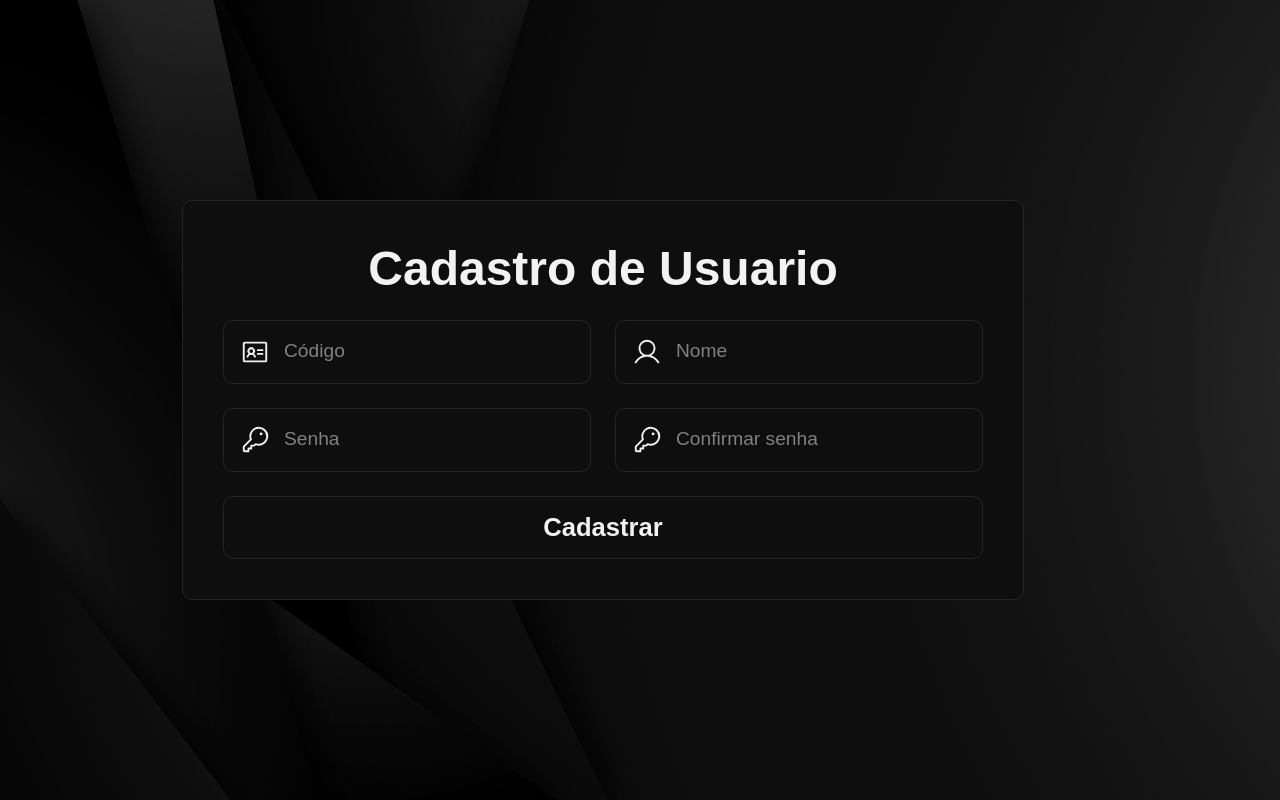
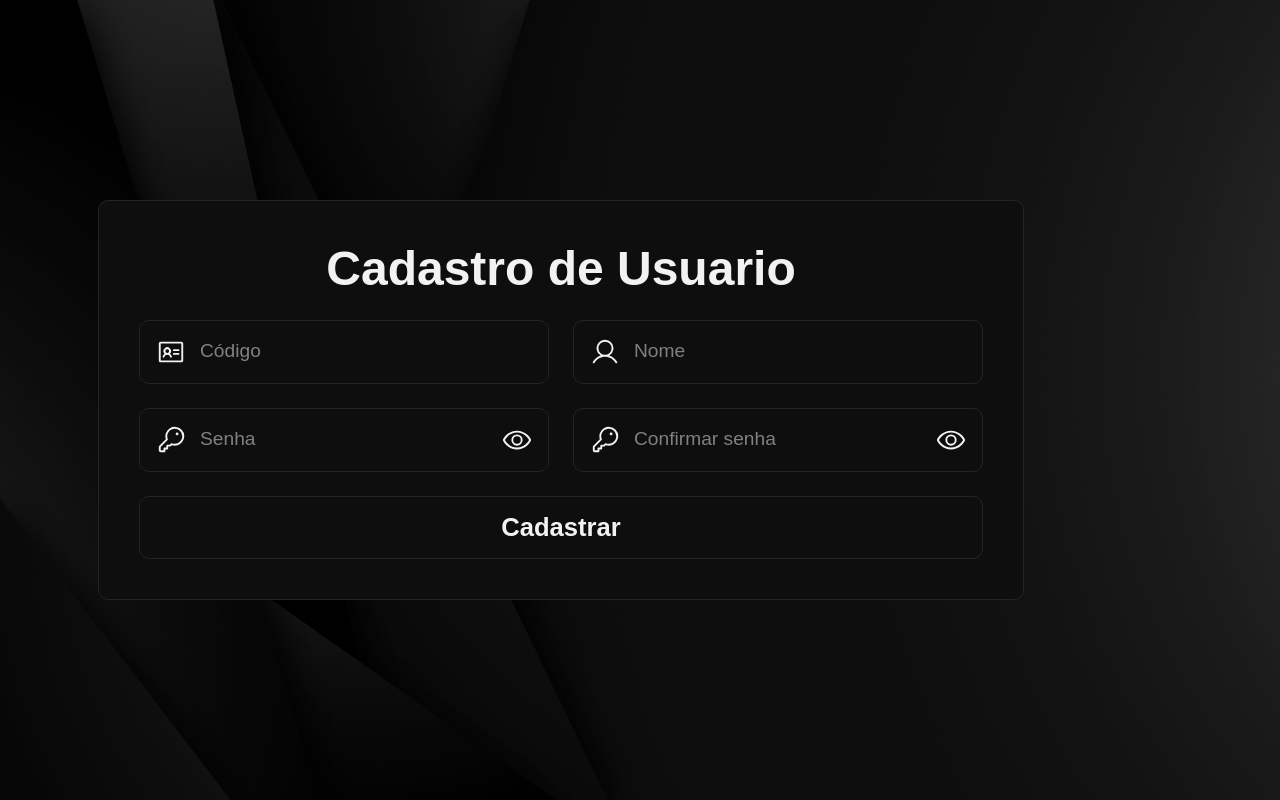
Before and after one commit to gabrieloliveiracrz/auto-control-parts, a React (Vite) app: page /login/signUp in a window 1280 px wide. Built offline with nearby package versions, Linux system fonts and the light colour scheme; a web font is replaced by a local one.

Commit message:
new features

```diff
--- a/src/components/Confirm/Confirm.jsx
+++ b/src/components/Confirm/Confirm.jsx
@@ -4,7 +4,9 @@ import * as s from './style';
 const Confirm = (props) => {
   return (
     <s.Confirm>
-      <button type="submit">{props.message}</button>
+      <button type="submit" disabled={props.disabled}>
+        {props.message}
+      </button>
     </s.Confirm>
   );
 };
--- a/src/components/Confirm/style.jsx
+++ b/src/components/Confirm/style.jsx
@@ -21,4 +21,10 @@ export const Confirm = styled.div`
     background-color: #6e6e6e;
     transition: 300ms;
   }
+
+  & button:disabled {
+    background-color: #6e6e6e;
+    transition: 300ms;
+    cursor: not-allowed;
+  }
 `;
--- a/src/pages/login/SignIn/SignIn.jsx
+++ b/src/pages/login/SignIn/SignIn.jsx
@@ -1,8 +1,8 @@
 import React, { useState } from 'react';
-import { EyeSlash, Eye, Key, User } from '@phosphor-icons/react';
+import { EyeSlash, Eye, Key, User, WarningCircle } from '@phosphor-icons/react';
 import { useNavigate } from 'react-router-dom';
 import Confirm from '../../../components/Confirm/Confirm';
-import * as s from './style';
+import * as s from '../style';
 import api from '../../../services/api';
 
 const SignIn = () => {
@@ -12,6 +12,7 @@ const SignIn = () => {
   const [form, setForm] = useState({});
   const [user, setUser] = useState({});
   const [loggin, setLoggin] = useState(false);
+  const [capsActive, setCapsActive] = useState(false);
 
   const handleLogininputs = (e) => {
     setForm({
@@ -60,6 +61,14 @@ const SignIn = () => {
     }
   };
 
+  const capsLock = (e) => {
+    if (e.getModifierState('CapsLock')) {
+      setCapsActive(true);
+    } else {
+      setCapsActive(false);
+    }
+  };
+
   return (
     <s.SignIn>
       <form method="post" onSubmit={(e) => onSubmit(e)}>
@@ -88,6 +97,7 @@ const SignIn = () => {
               placeholder="Senha"
               required
               onChange={(e) => handleLogininputs(e)}
+              onKeyDown={(e) => capsLock(e)}
             ></s.Input>
             {icon === true ? (
               <Eye
@@ -103,6 +113,12 @@ const SignIn = () => {
               />
             )}
           </s.iconWithInput>
+          {capsActive ? (
+            <s.WarningSpan>
+              <WarningCircle size={30} />
+              CapsLock Ativado!
+            </s.WarningSpan>
+          ) : null}
           <s.StyledLink to="/forgotPassword">
             <s.Span>Esqueceu a senha?</s.Span>
           </s.StyledLink>
--- a/src/pages/login/SignUp/SignUp.jsx
+++ b/src/pages/login/SignUp/SignUp.jsx
@@ -1,17 +1,62 @@
 import React, { useState } from 'react';
-import { IdentificationCard, Key, User } from '@phosphor-icons/react';
+import {
+  Eye,
+  EyeSlash,
+  IdentificationCard,
+  Key,
+  User,
+  WarningCircle,
+} from '@phosphor-icons/react';
 import { useNavigate } from 'react-router-dom';
 import Confirm from '../../../components/Confirm/Confirm';
-import * as s from './style';
-import api from '../../../services/api';
+import * as s from '../style';
 
 const SignUp = () => {
   const navigate = useNavigate();
-  const [icon, setIcon] = useState(true);
-  const [type, setType] = useState('password');
   const [form, setForm] = useState({});
-  const [user, setUser] = useState({});
-  const [loggin, setLoggin] = useState(false);
+  const [difPass, setDifPass] = useState(false);
+  const [isDisabled, setIsDisabled] = useState(false);
+  const [iconPass, setIconPass] = useState(true);
+  const [iconConfirm, setIconConfirm] = useState(true);
+  const [password, setPassword] = useState('password');
+  const [confirmPass, setConfirmPass] = useState('password');
+
+  const handleInput = (e) => {
+    setForm({
+      ...form,
+      [e.target.name]: e.target.value,
+    });
+  };
+
+  const verifyPassword = (e) => {
+    if (form.password === e.target.value) {
+      setDifPass(false);
+      setIsDisabled(false);
+    } else {
+      setDifPass(true);
+      setIsDisabled(true);
+    }
+  };
+
+  const changeEyePass = (e) => {
+    if (iconPass === true) {
+      setIconPass(false);
+      setPassword('text');
+    } else {
+      setIconPass(true);
+      setPassword('password');
+    }
+  };
+
+  const changeEyeConfirm = (e) => {
+    if (iconConfirm === true) {
+      setIconConfirm(false);
+      setConfirmPass('text');
+    } else {
+      setIconConfirm(true);
+      setConfirmPass('password');
+    }
+  };
 
   return (
     <s.SignIn>
@@ -52,13 +97,26 @@ const SignUp = () => {
             <s.iconWithInput className="iconWithInput">
               <Key size={30} className="icon" />
               <s.Input
-                type="password"
+                type={password}
                 className="password"
                 name="password"
                 placeholder="Senha"
-                maxLength={3}
+                onInput={(e) => handleInput(e)}
                 required
               ></s.Input>
+              {iconPass === true ? (
+                <Eye
+                  size={30}
+                  className="icon eye"
+                  onClick={(e) => changeEyePass(e)}
+                />
+              ) : (
+                <EyeSlash
+                  size={30}
+                  className="icon eye"
+                  onClick={(e) => changeEyePass(e)}
+                />
+              )}
             </s.iconWithInput>
           </s.InputGroup>
 
@@ -66,17 +124,37 @@ const SignUp = () => {
             <s.iconWithInput className="iconWithInput">
               <Key size={30} className="icon" />
               <s.Input
-                type="password"
+                type={confirmPass}
                 className="confirmPass"
                 name="confirmPass"
                 placeholder="Confirmar senha"
+                onInput={(e) => verifyPassword(e)}
                 required
               ></s.Input>
+              {iconConfirm === true ? (
+                <Eye
+                  size={30}
+                  className="icon eye"
+                  onClick={(e) => changeEyeConfirm(e)}
+                />
+              ) : (
+                <EyeSlash
+                  size={30}
+                  className="icon eye"
+                  onClick={(e) => changeEyeConfirm(e)}
+                />
+              )}
             </s.iconWithInput>
+
+            {difPass ? (
+              <s.WarningSpan>
+                <WarningCircle size={30} className="warning" /> Senha Diferente!
+              </s.WarningSpan>
+            ) : null}
           </s.InputGroup>
         </s.Row>
 
-        <Confirm message="Cadastrar" />
+        <Confirm message="Cadastrar" disabled={isDisabled} />
       </form>
     </s.SignIn>
   );
--- a/src/pages/login/SignUp/style.jsx
+++ /dev/null
@@ -1,100 +0,0 @@
-import styled from 'styled-components';
-import { Link } from 'react-router-dom';
-
-export const SignIn = styled.div`
-  display: flex;
-  flex-direction: column;
-  gap: 3rem;
-  border: 1px solid #242424;
-  border-radius: 10px;
-  padding: 2.5rem;
-  background-color: #0e0e0e;
-
-  & form {
-    display: flex;
-    flex-direction: column;
-    gap: 1.5rem;
-  }
-`;
-
-export const Title = styled.h2`
-  font-size: 3rem;
-  font-weight: var(--font-bold);
-  text-align: center;
-  color: #f2f2f2;
-`;
-
-export const Row = styled.div`
-  display: flex;
-  gap: 1.5rem;
-`;
-
-export const InputGroup = styled.div`
-  display: flex;
-  flex-direction: column;
-  gap: 0.5rem;
-  flex: 1;
-`;
-
-export const iconWithInput = styled.div`
-  display: flex;
-  flex-direction: row;
-  border: 1px solid #242424;
-  background-color: #0e0e0e;
-  border-radius: 10px;
-  padding: 1rem;
-  gap: 0.75rem;
-
-  &:has(input:focus) {
-    -webkit-box-shadow: 0px 0px 8px 1px rgba(110, 110, 110, 0.5);
-    -moz-box-shadow: 0px 0px 8px 1px rgba(110, 110, 110, 0.5);
-    box-shadow: 0px 0px 8px 1px rgba(110, 110, 110, 0.5);
-    transition: 300ms;
-  }
-
-  & .icon {
-    color: #f2f2f2;
-  }
-
-  & .eye {
-    cursor: pointer;
-  }
-`;
-
-export const Input = styled.input`
-  border: none;
-  width: 18rem;
-  background-color: #0e0e0e;
-  outline: none;
-  color: #f2f2f2;
-  font-size: 1rem;
-  font-weight: var(--font-light);
-
-  &::placeholder {
-    font-size: 1.2rem;
-    color: #f2f2f2;
-    font-weight: var(--font-regular);
-    opacity: 0.5;
-  }
-`;
-
-export const StyledLink = styled(Link)`
-  text-decoration: none;
-`;
-
-export const Span = styled.span`
-  color: #00b4d8;
-  cursor: pointer;
-  font-weight: var(--font-light);
-  font-size: 1rem;
-
-  &:hover {
-    color: #008cb9;
-  }
-`;
-
-export const p = styled.p`
-  color: #f2f2f2;
-  font-weight: var(--font-light);
-  font-size: 1rem;
-`;
--- a/src/pages/login/style.jsx
+++ b/src/pages/login/style.jsx
@@ -14,3 +14,130 @@ export const Container = styled.div`
   width: 80%;
   height: 100vh;
 `;
+
+export const SignIn = styled.div`
+  display: flex;
+  flex-direction: column;
+  gap: 3rem;
+  border: 1px solid #242424;
+  border-radius: 10px;
+  padding: 2.5rem;
+  background-color: #0e0e0e;
+
+  & form {
+    display: flex;
+    flex-direction: column;
+    gap: 1.5rem;
+  }
+`;
+
+export const Title = styled.h2`
+  font-size: 3rem;
+  font-weight: var(--font-bold);
+  text-align: center;
+  color: #f2f2f2;
+`;
+
+export const Row = styled.div`
+  display: flex;
+  gap: 1.5rem;
+`;
+
+export const InputGroup = styled.div`
+  display: flex;
+  flex-direction: column;
+  gap: 0.5rem;
+  flex: 1;
+`;
+
+export const iconWithInput = styled.div`
+  display: flex;
+  flex-direction: row;
+  border: 1px solid #242424;
+  background-color: #0e0e0e;
+  border-radius: 10px;
+  padding: 1rem;
+  gap: 0.75rem;
+
+  &:has(input:focus) {
+    -webkit-box-shadow: 0px 0px 8px 1px rgba(110, 110, 110, 0.5);
+    -moz-box-shadow: 0px 0px 8px 1px rgba(110, 110, 110, 0.5);
+    box-shadow: 0px 0px 8px 1px rgba(110, 110, 110, 0.5);
+    transition: 300ms;
+  }
+
+  & .icon {
+    color: #f2f2f2;
+  }
+
+  & .eye {
+    cursor: pointer;
+  }
+`;
+
+export const Input = styled.input`
+  border: none;
+  width: 18rem;
+  background-color: #0e0e0e;
+  outline: none;
+  color: #f2f2f2;
+  font-size: 1rem;
+  font-weight: var(--font-light);
+
+  &::placeholder {
+    font-size: 1.2rem;
+    color: #f2f2f2;
+    font-weight: var(--font-regular);
+    opacity: 0.5;
+  }
+`;
+
+export const StyledLink = styled(Link)`
+  text-decoration: none;
+`;
+
+export const Span = styled.span`
+  color: #00b4d8;
+  cursor: pointer;
+  font-weight: var(--font-light);
+  font-size: 1rem;
+
+  &:hover {
+    color: #008cb9;
+  }
+`;
+
+export const p = styled.p`
+  color: #f2f2f2;
+  font-weight: var(--font-light);
+  font-size: 1rem;
+`;
+
+export const SignUp = styled.div`
+  text-align: center;
+`;
+
+export const WarningSpan = styled.span`
+  display: flex;
+  align-items: center;
+  color: #ff7b16;
+  font-weight: var(--font-regular);
+  animation-name: pull-down;
+  animation-duration: 0.4s;
+  animation-fill-mode: forwards;
+
+  & .warning {
+    color: #ff7b16;
+    font-weight: var(--font-regular);
+    padding-right: 2px;
+  }
+
+  @keyframes pull-down {
+    from {
+      transform: translateY(-40%);
+    }
+    to {
+      transform: translateY(0);
+    }
+  }
+`;
```
Also changed, not shown: src/pages/login/SignIn/style.jsx (deleted, +0 -104 lines).
